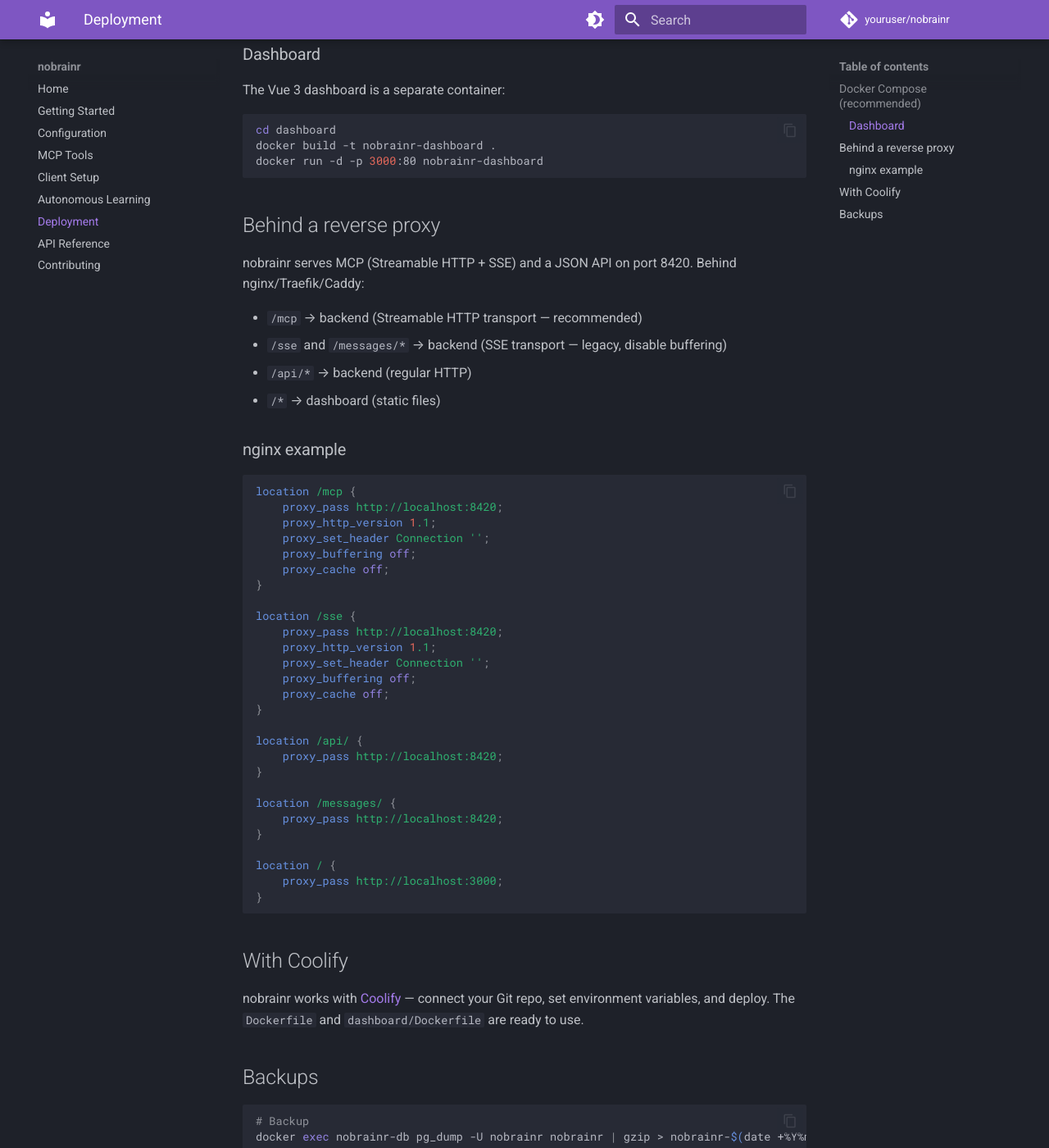
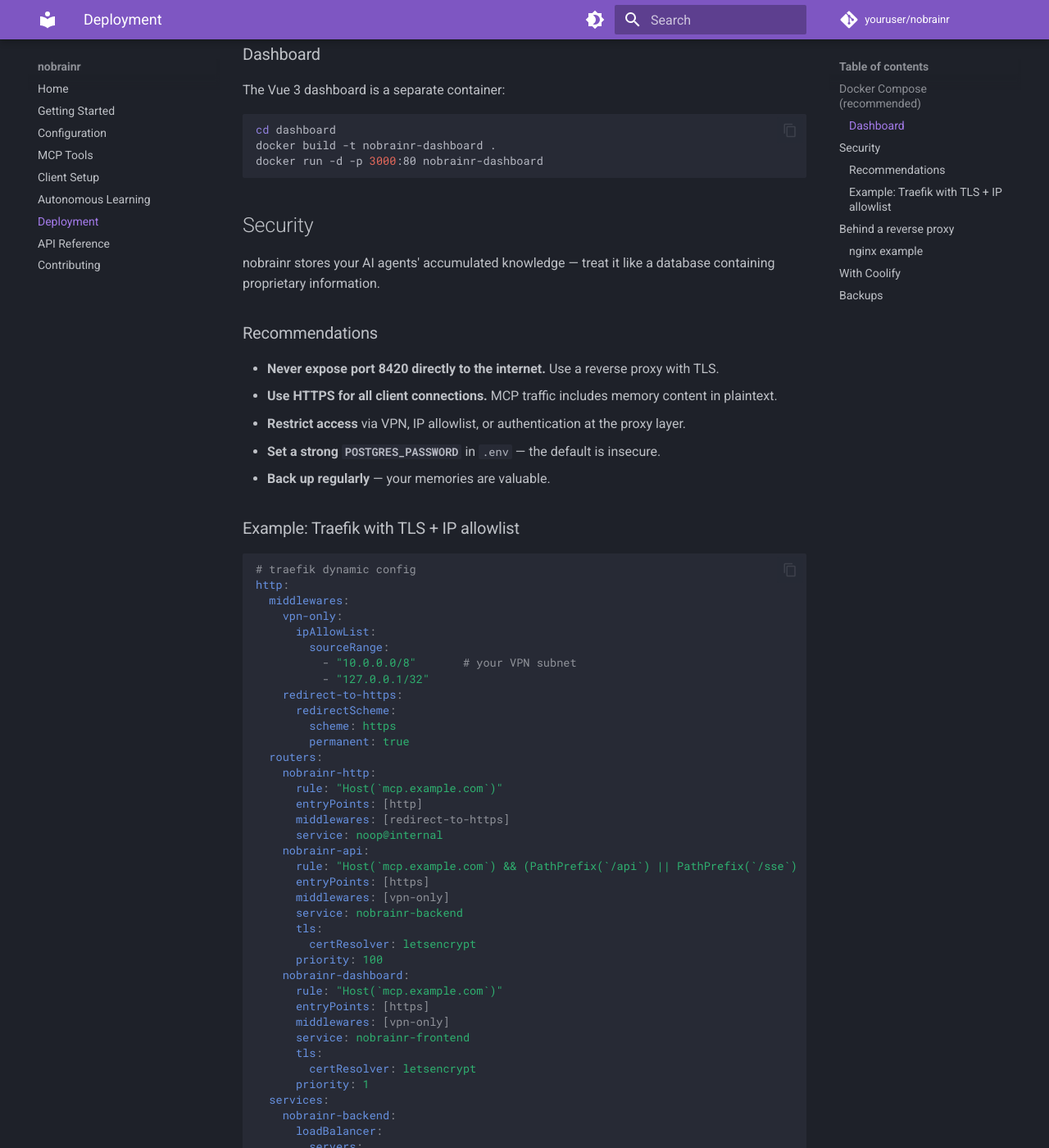
Before and after one commit to vicquick/nobrainr, an MkDocs documentation site: the page built from docs/deployment.md, in a window 1280 px wide and 1400 px high, scrolled down 395 px. Shown: the whole window at 82% size. Built offline with MkDocs 1.6.1 and Material for MkDocs 9.7.7, drawn with Linux system fonts in a browser that asks for light colours; comment, search, counter and statistics services are not loaded; some of the changed text lies outside the part shown.

Commit message:
docs: HTTPS transport, security hardening, model stack update
- Change MCP transport type from streamable-http to http (correct schema)
- All examples use HTTPS URLs, never expose port 8420 directly
- Add security section with Traefik/nginx TLS examples and IP allowlists
- Add gemma3:12b to stack tables (chatbot base with LoRA adapters)
- Security warnings about VPN-only access for multi-machine setups

Co-Authored-By: Claude Opus 4.6 <noreply@anthropic.com>

````diff
--- a/docs/deployment.md
+++ b/docs/deployment.md
@@ -22,11 +22,83 @@ docker build -t nobrainr-dashboard .
 docker run -d -p 3000:80 nobrainr-dashboard
 ```
 
+## Security
+
+nobrainr stores your AI agents' accumulated knowledge — treat it like a database containing proprietary information.
+
+### Recommendations
+
+- **Never expose port 8420 directly to the internet.** Use a reverse proxy with TLS.
+- **Use HTTPS for all client connections.** MCP traffic includes memory content in plaintext.
+- **Restrict access** via VPN, IP allowlist, or authentication at the proxy layer.
+- **Set a strong `POSTGRES_PASSWORD`** in `.env` — the default is insecure.
+- **Back up regularly** — your memories are valuable.
+
+### Example: Traefik with TLS + IP allowlist
+
+```yaml
+# traefik dynamic config
+http:
+  middlewares:
+    vpn-only:
+      ipAllowList:
+        sourceRange:
+          - "10.0.0.0/8"       # your VPN subnet
+          - "127.0.0.1/32"
+    redirect-to-https:
+      redirectScheme:
+        scheme: https
+        permanent: true
+  routers:
+    nobrainr-http:
+      rule: "Host(`mcp.example.com`)"
+      entryPoints: [http]
+      middlewares: [redirect-to-https]
+      service: noop@internal
+    nobrainr-api:
+      rule: "Host(`mcp.example.com`) && (PathPrefix(`/api`) || PathPrefix(`/sse`) || PathPrefix(`/messages`) || PathPrefix(`/mcp`))"
+      entryPoints: [https]
+      middlewares: [vpn-only]
+      service: nobrainr-backend
+      tls:
+        certResolver: letsencrypt
+      priority: 100
+    nobrainr-dashboard:
+      rule: "Host(`mcp.example.com`)"
+      entryPoints: [https]
+      middlewares: [vpn-only]
+      service: nobrainr-frontend
+      tls:
+        certResolver: letsencrypt
+      priority: 1
+  services:
+    nobrainr-backend:
+      loadBalancer:
+        servers:
+          - url: "http://nobrainr:8420"
+    nobrainr-frontend:
+      loadBalancer:
+        servers:
+          - url: "http://nobrainr-dashboard:80"
+```
+
+Clients then connect via HTTPS:
+```json
+{
+  "mcpServers": {
+    "nobrainr": {
+      "type": "http",
+      "url": "https://mcp.example.com/mcp"
+    }
+  }
+}
+```
+
 ## Behind a reverse proxy
 
-nobrainr serves MCP (Streamable HTTP + SSE) and a JSON API on port 8420. Behind nginx/Traefik/Caddy:
+nobrainr serves MCP (HTTP + SSE) and a JSON API on port 8420. Behind nginx/Traefik/Caddy:
 
-- `/mcp` → backend (Streamable HTTP transport — recommended)
+- `/mcp` → backend (HTTP transport — recommended)
 - `/sse` and `/messages/*` → backend (SSE transport — legacy, disable buffering)
 - `/api/*` → backend (regular HTTP)
 - `/*` → dashboard (static files)
@@ -34,32 +106,44 @@ nobrainr serves MCP (Streamable HTTP + SSE) and a JSON API on port 8420. Behind
 ### nginx example
 
 ```nginx
-location /mcp {
-    proxy_pass http://localhost:8420;
-    proxy_http_version 1.1;
-    proxy_set_header Connection '';
-    proxy_buffering off;
-    proxy_cache off;
-}
+server {
+    listen 443 ssl;
+    server_name mcp.example.com;
 
-location /sse {
-    proxy_pass http://localhost:8420;
-    proxy_http_version 1.1;
-    proxy_set_header Connection '';
-    proxy_buffering off;
-    proxy_cache off;
-}
+    ssl_certificate     /path/to/cert.pem;
+    ssl_certificate_key /path/to/key.pem;
 
-location /api/ {
-    proxy_pass http://localhost:8420;
-}
+    # Optional: restrict to VPN subnet
+    # allow 10.0.0.0/8;
+    # deny all;
 
-location /messages/ {
-    proxy_pass http://localhost:8420;
-}
+    location /mcp {
+        proxy_pass http://localhost:8420;
+        proxy_http_version 1.1;
+        proxy_set_header Connection '';
+        proxy_buffering off;
+        proxy_cache off;
+    }
 
-location / {
-    proxy_pass http://localhost:3000;
+    location /sse {
+        proxy_pass http://localhost:8420;
+        proxy_http_version 1.1;
+        proxy_set_header Connection '';
+        proxy_buffering off;
+        proxy_cache off;
+    }
+
+    location /api/ {
+        proxy_pass http://localhost:8420;
+    }
+
+    location /messages/ {
+        proxy_pass http://localhost:8420;
+    }
+
+    location / {
+        proxy_pass http://localhost:3000;  # dashboard
+    }
 }
 ```
 
````
Also changed, not shown: CLAUDE.md (+6 -5 lines), README.md (+39 -50 lines), docs/claude-code-setup.md (+2 -2 lines), docs/client-setup.md (+21 -16 lines), docs/index.md (+6 -5 lines).
